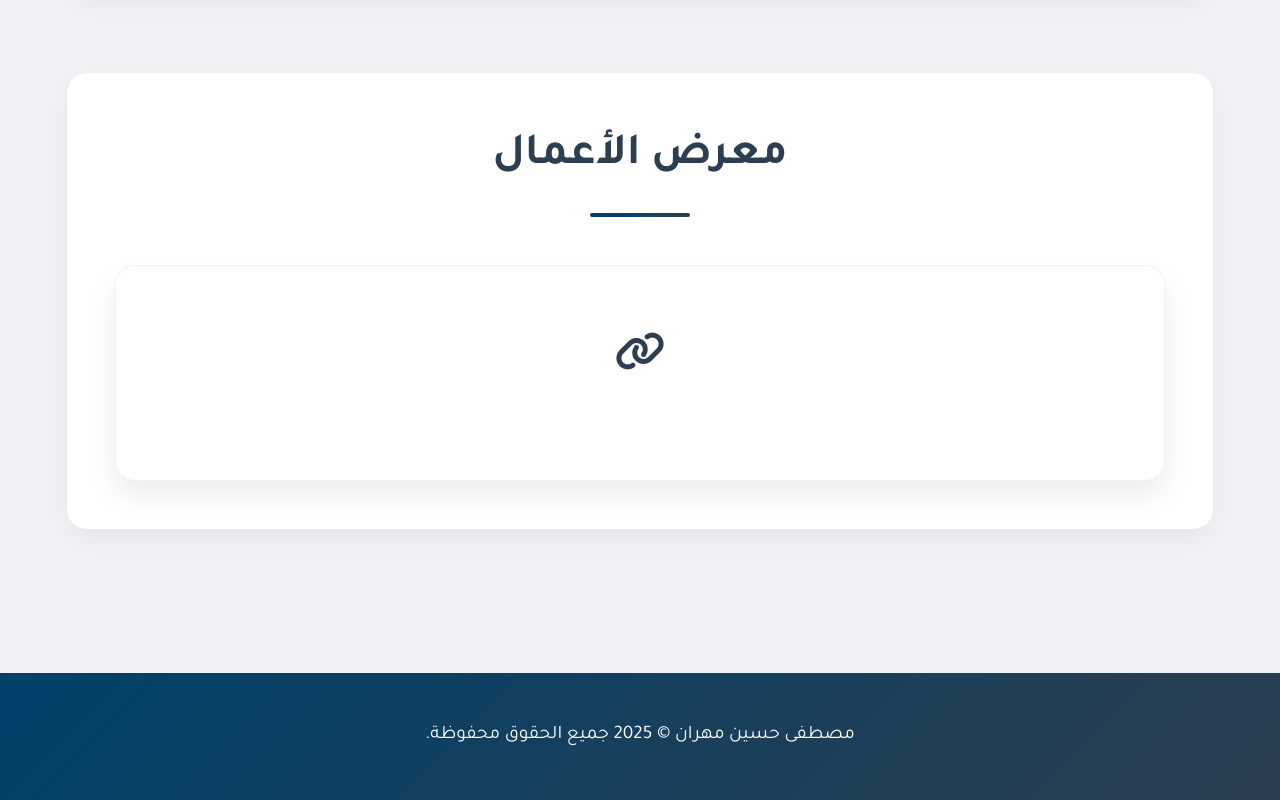
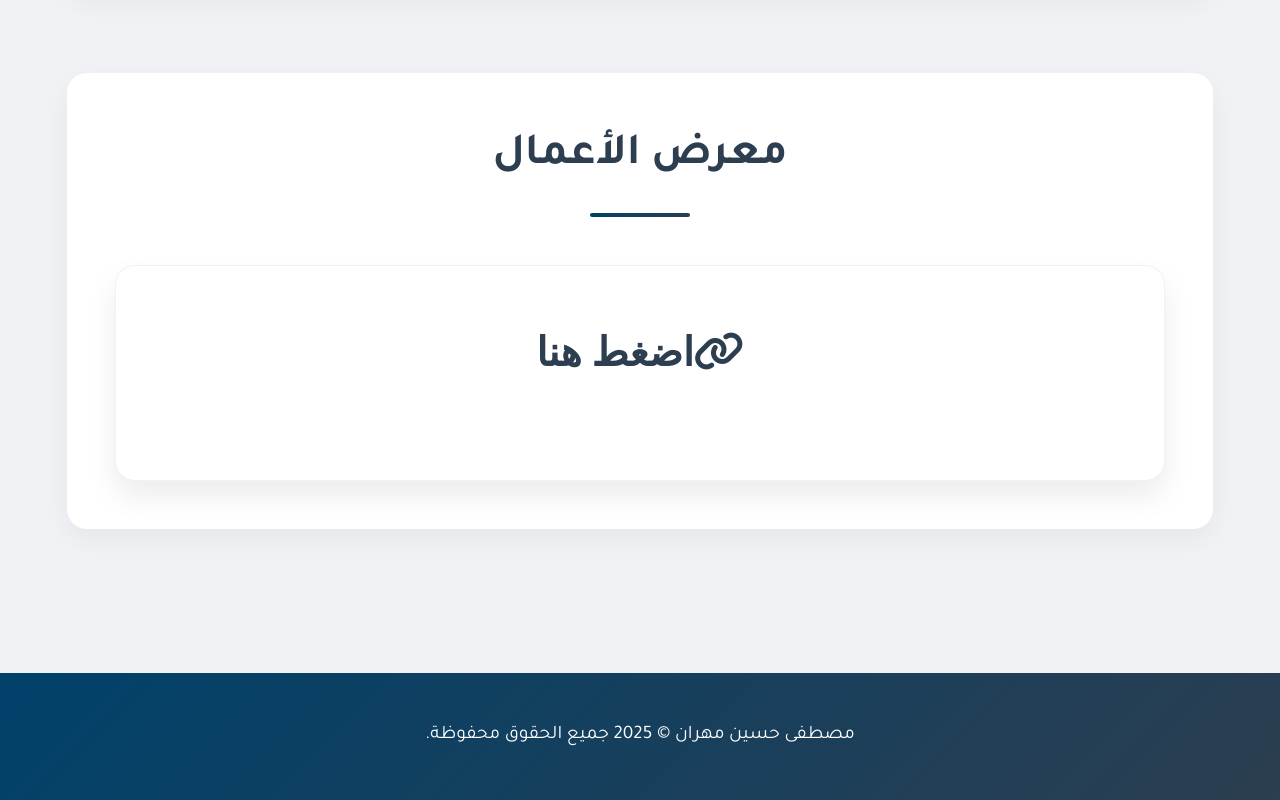
Before and after one commit to YoussefYaser11/mostafa_portfolio, a plain HTML site: page index.html in a window 1280 px wide. Shown: the part 1671-2471 px from the top of the page. Drawn offline with Linux system fonts and the light colour scheme.

Commit message:
Update index.html

```diff
--- a/index.html
+++ b/index.html
@@ -73,7 +73,7 @@
                 <div class="card">
                     <div class="card-icon">
 
-		<a href="https://drive.google.com/drive/folders/1YzwKSeT0PqROX-d5MeCRxQ27ET0kO6ip" target="_blank"> <i class="fas fa-link"></i></a>
+		<a href="https://drive.google.com/drive/folders/1YzwKSeT0PqROX-d5MeCRxQ27ET0kO6ip" target="_blank"><i class="fas fa-link">اضغط هنا</i></a>
                     </div>
                 </div>
             </div>
```
